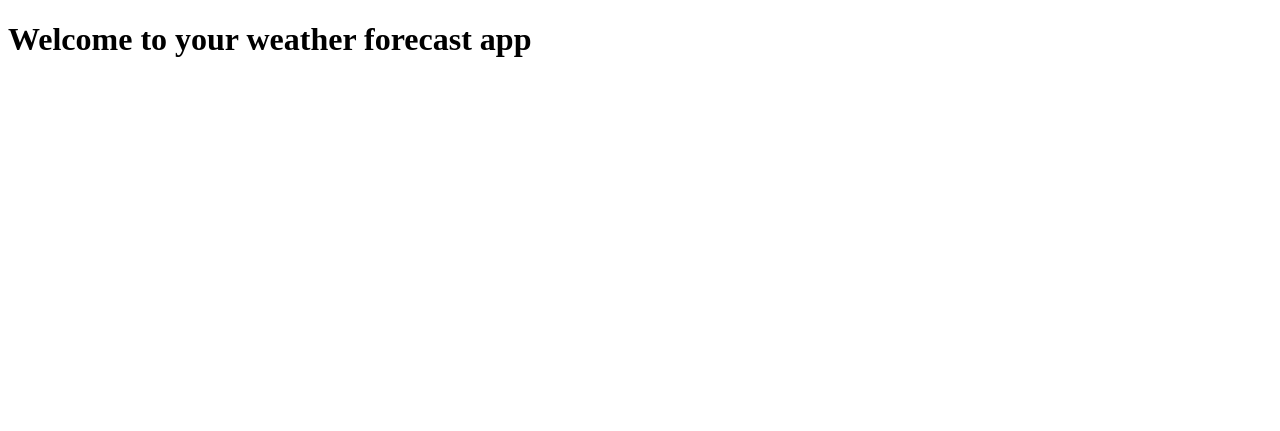
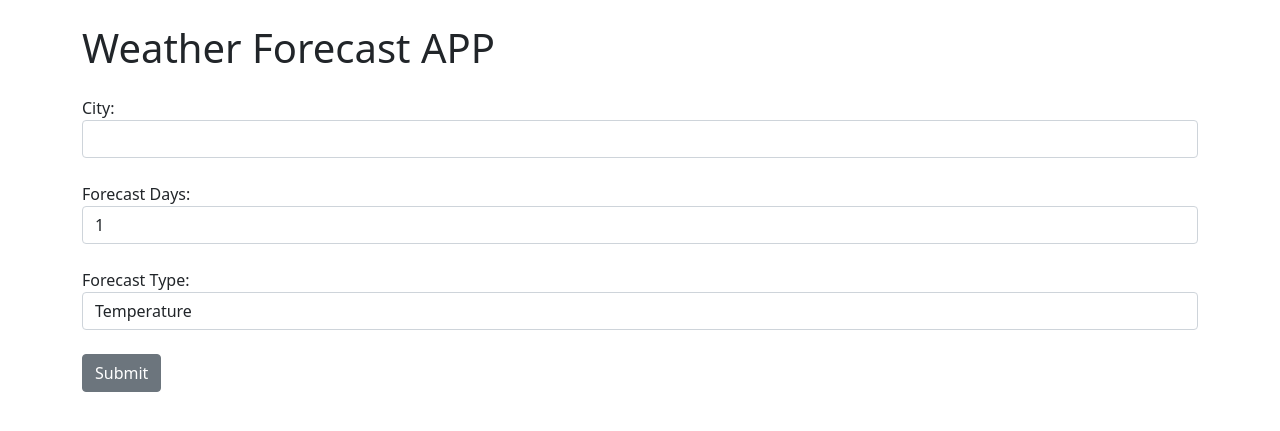
Before and after one commit to systenconti/WeatherForecastAppFLASK, a Flask app: page / in a window 1280 px wide. Shown: the top 431 px of the page. Run offline with Flask 3, Linux system fonts and the light colour scheme; some libraries are stand-ins or nearby versions.

Commit message:
Add input fields to weather.html and get specific data from API

```diff
--- a/main.py
+++ b/main.py
@@ -1,10 +1,22 @@
-from flask import Flask, render_template
+from flask import Flask, render_template, request
+from backend import get_data
 
 app = Flask(__name__)
 
 
-@app.route("/")
+@app.route("/", methods=["GET", "POST"])
 def weather():
+    if request.method == "POST":
+        city = request.form["city"]
+        day = request.form["day"]
+        forecasttype = request.form["forecasttype"]
+        print(city, day, forecasttype)
+
+        filtered_data = get_data(place=city, forecast_days=int(day))
+        dates = [item["dt_txt"] for item in filtered_data]
+        temperatures = [item["main"]["temp"] for item in filtered_data]
+        sky_conditions = [item["weather"][0]["main"] for item in filtered_data]
+        print(dates, temperatures, sky_conditions)
     return render_template("weather.html")
 
 
--- a/templates/weather.html
+++ b/templates/weather.html
@@ -1,12 +1,52 @@
 <!DOCTYPE html>
 <html lang="en">
+
 <head>
     <meta charset="UTF-8">
     <meta http-equiv="X-UA-Compatible" content="IE=edge">
     <meta name="viewport" content="width=device-width, initial-scale=1.0">
-    <title>Document</title>
+    <link rel="stylesheet" href="https://cdn.jsdelivr.net/npm/bootstrap@5.1.3/dist/css/bootstrap.min.css">
+    <script src="https://cdn.plot.ly/plotly-latest.min.js"></script>
+    <title>Weather Forecast APP</title>
 </head>
+
 <body>
-    <h1>Welcome to your weather forecast app</h1>
+    <div class="container">
+        <h1 class="mt-4 mb-4">Weather Forecast APP</h1>
+        <form method="post" autocomplete="off">
+            <div class="form-group mb-4">
+                <label for="city">City:</label>
+                <input class="form-control" type="text" id="city" name="city" required>
+            </div>
+            <div class="form-group mb-4">
+                <label for="day">Forecast Days:</label>
+                <select name="day" class="form-control" required>
+                    <option value="1">1</option>
+                    <option value="2">2</option>
+                    <option value="3">3</option>
+                    <option value="4">4</option>
+                    <option value="5">5</option>
+                </select>
+            </div>
+            <div class="form-group mb-4">
+                <label for="forecasttype">Forecast Type:</label>
+                <select name="forecasttype" class="form-control" required>
+                    <option value="temperature">Temperature</option>
+                    <option value="sky">Sky</option>
+                </select>
+            </div>
+            <button class="btn btn-secondary mb-4" type="submit">Submit</button>
+        </form>
+    </div>
+
+    <div id="graph"></div>
+    <script src="https://code.jquery.com/jquery-3.6.0.min.js"></script>
+    <script src="https://cdn.jsdelivr.net/npm/bootstrap@5.1.3/dist/js/bootstrap.min.js"></script>
+    <script>
+        var graphJson = JSON.parse('{{ graph_json|safe }}');
+
+        Plotly.newPlot('graph', graphJson.data, graphJson.layout);
+    </script>
 </body>
+
 </html>
```
